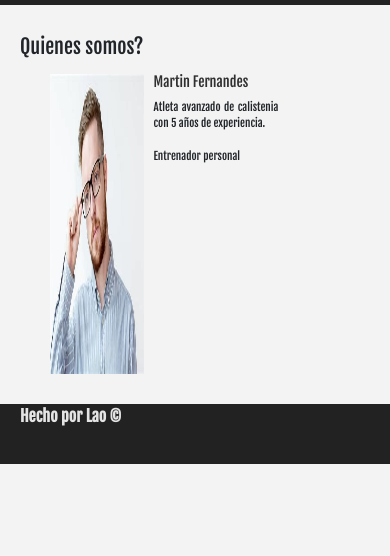
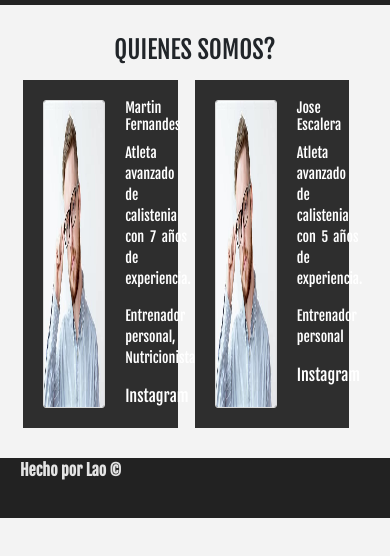
Before and after one commit to lao7272/project-calisthenics, a website: page pages/team.html in a window 390 px wide. Shown: the part 84-640 px from the top of the page. Drawn offline with nearby package versions, Linux system fonts and the light colour scheme; a web font is replaced by a local one.

Commit message:
Mejore el ceo de todas las paginas e hice team responsive

```diff
--- a/pages/team.html
+++ b/pages/team.html
@@ -5,7 +5,9 @@
     <meta charset="UTF-8">
     <meta http-equiv="X-UA-Compatible" content="IE=edge">
     <meta name="viewport" content="width=device-width, initial-scale=1.0">
-    <title>Document</title>
+    <meta name="description" content="Programas de entrenamientos para todos los niveles, productos y mas
+    ¡Cambia tu fisico para siempre!">
+    <title>Equipo</title>
     <!-- Icono -->
     <link rel="shortcut icon" href="../img/calisthenics.ico" type="image/x-icon">
     <!-- BOOTSTRAP -->
@@ -52,16 +54,28 @@
     <main>
         <section class="sectionTeam">
             <h1 class="teamTitle">Quienes somos?</h1>
-            <div class="profile">
+            <div class="profiles">
+                <div class="profile">
+                    <img src="../img/profile/random.jpg" alt="">
+                    <div class="profileInfo">
+                        <h3>Martin Fernandes</h3>
+                        <p>Atleta avanzado de calistenia con 7 años de experiencia.</p>
+                        <p>Entrenador personal, Nutricionista</p>
+                        <a href="#">Instagram</a>
 
-                <img src="../img/profile/random.jpg" alt="">
-                <div class="profileInfo">
-                    <h3>Martin Fernandes</h3>
-                    <p>Atleta avanzado de calistenia con 5 años de experiencia.</p>
-                    <p>Entrenador personal</p>
-
+                    </div>
+                </div>
+                <div class="profile">
+                    <img src="../img/profile/random.jpg" alt="">
+                    <div class="profileInfo">
+                        <h3>Jose Escalera</h3>
+                        <p>Atleta avanzado de calistenia con 5 años de experiencia.</p>
+                        <p>Entrenador personal</p>
+                        <a href="#">Instagram</a>
+                    </div>
                 </div>
             </div>
+
 
         </section>
     </main>
--- a/scss/_team.scss
+++ b/scss/_team.scss
@@ -1,43 +1,54 @@
 @import "global";
 /* TEAM.HTML */
 
-.sectionTeam {
+.sectionTeam{
   width: 100%;
   margin-top: 30px;
 }
-
-  .teamTitle {
-    margin-left: 20px;
-    font-size: 20px;
-    text-align: left;
+.teamTitle{
+  font-size: 25px;
+  text-transform: uppercase;
+  text-align: center;
   margin-bottom: 15px;
 }
-
-  .profile {
-    width: 80%;
+.profiles{
+  margin:0 auto;
+  display: grid;
+  grid-template-columns: 1fr 1fr;
+  width: 88%;
+}
+.profile{
   display: flex;
   flex-direction: row;
-
-    img {
-      width: 30%;
-      height: 300px;
-      margin-right: 10px;
-      margin-left: 50px;
+  background-color: $bgcolorTwo;
+  max-width: 90%;
+  img{
+    width: 40%;
+    margin: 20px 0 20px 20px;
+    border-radius: 3px;
+    border: solid 1px #dbdbdb;
   }
 }
 
-  .profileInfo {
+.profileInfo{
   width: 40%;
-    font-size: 13px;
-
+  font-size: 16px;
+  margin: 20px;
   h3 {
     text-align: left;
     font-size: 14px;
-      color: rgb(48, 48, 48);
+    color: #fff;
   }
-
   p {
+    color: #fff;
     text-align: justify;
-      font-size: 11px;
+    font-size: 14px;
+  }
+  a{
+    color: #fff;
+    &:hover{
+      color: #dbdbdb;
+      transition: all .3s;
     }
   }
+}
```
Also changed, not shown: index.html (+3 -1 lines), pages/contact.html (+3 -1 lines), pages/products.html (+4 -2 lines), pages/programs.html (+3 -1 lines), css/style.css, img/products/bar.jpg (deleted), img/products/bar.png (added), img/products/parallels.jpg, img/products/weight-vest.jpg. Lines whose indentation alone changed are shown as unchanged.
